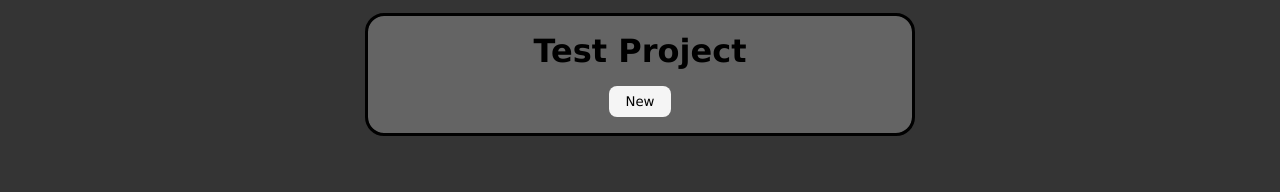
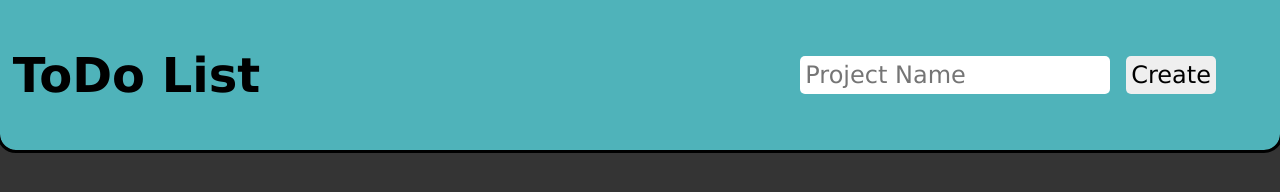
Before and after one commit to connsteele/todo-list, a website built with webpack: page src/template.html in a window 1280 px wide. Built offline with nearby package versions, Linux system fonts and the light colour scheme.

Commit message:
New header UI allows for project creation (item issue read desc)
Issue right now where creating a new item makes it go into all cards

```diff
--- a/src/css/project.css
+++ b/src/css/project.css
@@ -2,7 +2,6 @@
     padding: 1rem;
     display: flex;
     justify-content: center;
-
 }
 
 .project {
--- a/src/css/style.css
+++ b/src/css/style.css
@@ -5,5 +5,57 @@
 }
 
 body {
+    display: grid;
+    grid-template-rows: 150px 1fr;
+    grid-template-columns: 1fr;
+    row-gap: 1rem;
     background-color: rgb(52, 52, 52);
 }
+
+.header {
+    display: flex;
+    align-items: center;
+    justify-content: space-between;
+    padding-left: 1%;
+    padding-right: 5%;
+    grid-row: 1 / 2;
+    background-color: rgb(79, 179, 186);
+    border-bottom-left-radius: 1rem;
+    border-bottom-right-radius: 1rem;
+    outline: 3px solid black;
+
+    h1 {
+        font-size: 3rem;
+    }
+
+    input {
+        padding: 5px;
+        border-radius: 5px;
+        border: none;
+        font-size: 1.5rem;
+    }
+    input:focus {
+        border: 0;
+        outline: 2px solid black;
+    }
+
+    .make-project {
+        display: flex;
+        align-items: center;
+        gap: 1rem;
+    }
+
+    button {
+        font-size: 1.5rem;
+        padding: 5px;
+        border-radius: 5px;
+        border: 0;
+    }
+    button:hover {
+        outline: 2px solid black;
+    }
+}
+
+#projects {
+    grid-row: 2 / 3;
+}
--- a/src/index.js
+++ b/src/index.js
@@ -5,8 +5,17 @@ import { createProjectView } from "./js/projectView";
 import { createProjectController } from "./js/projectController";
 
 //--- General Setup
-let emitter = mitt();
-let projectName = "Test Project"
-let model = createProjectModel(projectName, emitter);
-let view = createProjectView(projectName);
-let controller = createProjectController(model, view, emitter);
+let counter = 0;
+
+//--- Event setup for project creation
+document.addEventListener("click", (e) => {
+    const target = e.target;
+    if (target.id === "btn-create") {
+        let emitter = mitt();
+        const inputName = document.querySelector("#project-name");
+        let projectName = inputName.value !== "" ? inputName.value : `Project ${counter++}`;
+        let model = createProjectModel(projectName, emitter);
+        let view = createProjectView(projectName);
+        let controller = createProjectController(model, view, emitter);
+    }
+});
--- a/src/template.html
+++ b/src/template.html
@@ -6,6 +6,13 @@
     <title>To Do List</title>
 </head>
 <body>
+    <div class="header">
+        <h1>ToDo List</h1>
+        <div class="make-project">
+            <input type="text" id="project-name" placeholder="Project Name">
+            <button type="button" id="btn-create">Create</button>
+        </div>
+    </div>
     <div id="projects"></div>
 </body>
 </html>
```
